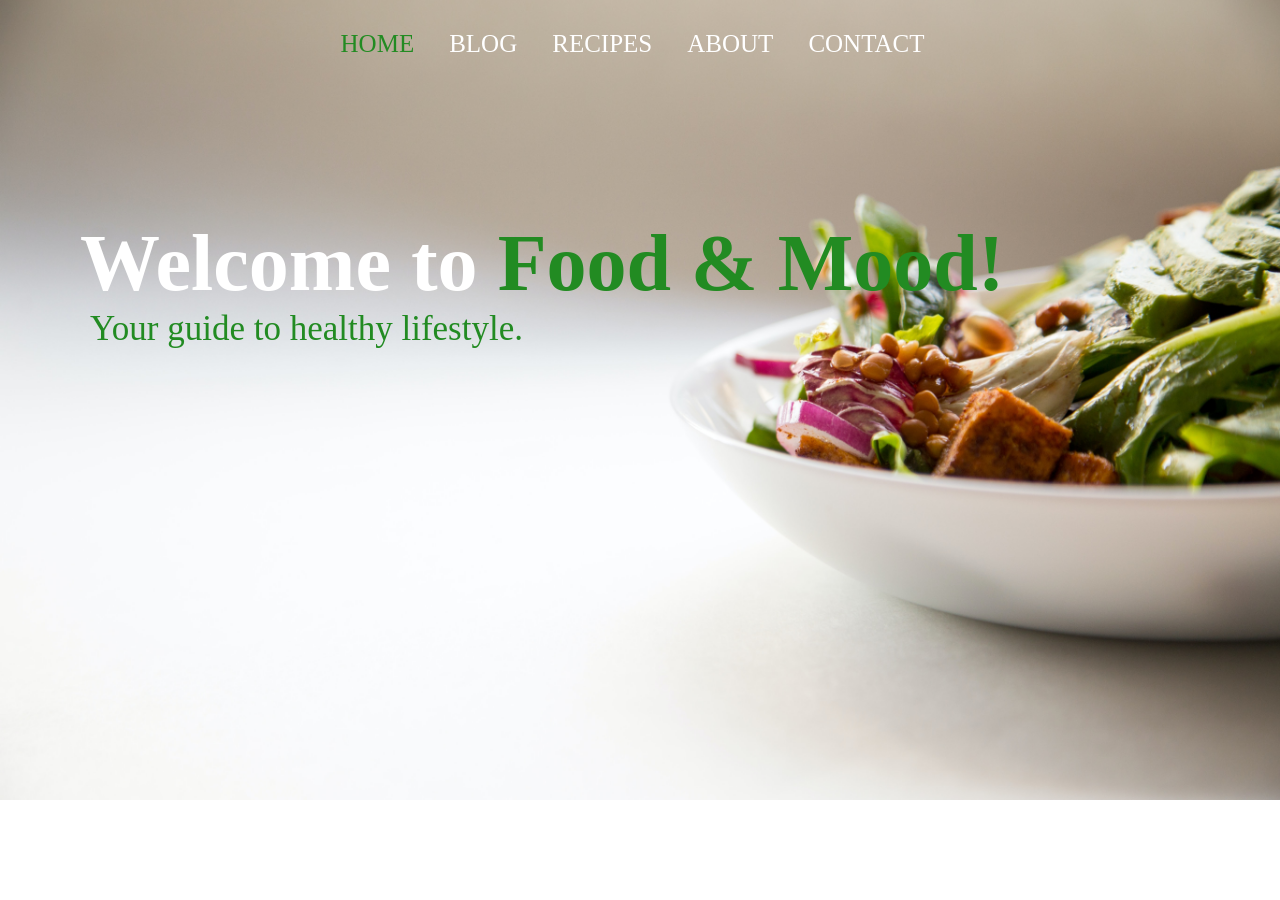
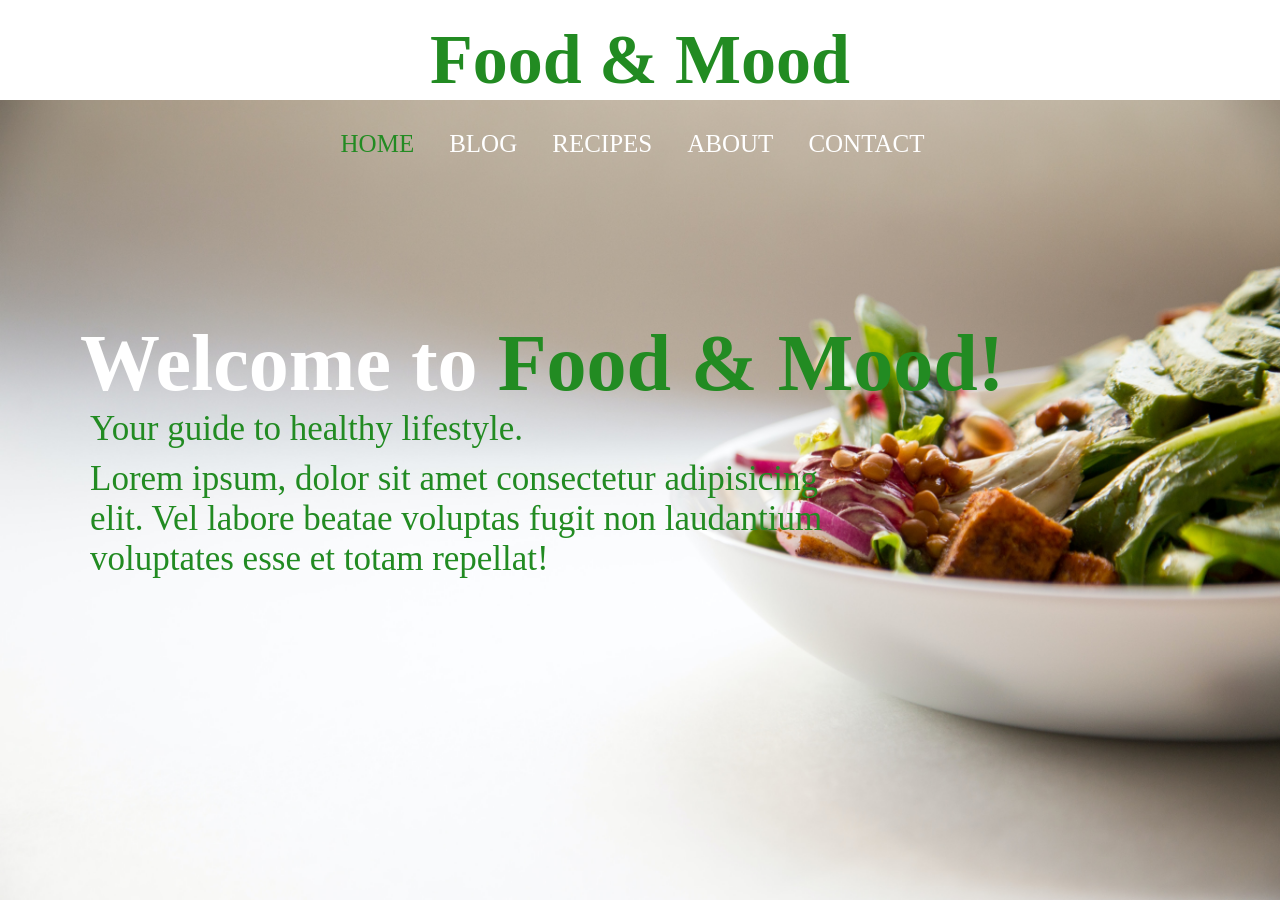
Before and after one commit to sadykova/odin-recipes, a plain HTML site: page index.html in a window 1280 px wide. Before the commit the page ends 800 px from the top, so only its background shows below. Drawn offline with Linux system fonts and the light colour scheme.

Commit message:
Adding logo at the top

```diff
--- a/index.html
+++ b/index.html
@@ -9,6 +9,7 @@
   <body>
     <!-- Header with navigation bar and showcase area -->
     <header id="main-header">
+      <p class="logo">Food & Mood</p>
       <div class="container">
         <nav id="main-nav">
           <ul>
@@ -22,8 +23,15 @@
         <div id="header-content">
           <h1>Welcome to <span class="text-green"> Food & Mood!</span></h1>
           <p>Your guide to healthy lifestyle.</p>
+          <p class="lead-text">
+            Lorem ipsum, dolor sit amet consectetur adipisicing elit. Vel labore
+            beatae voluptas fugit non laudantium voluptates esse et totam
+            repellat!
+          </p>
         </div>
       </div>
     </header>
+
+    <!-- Blog section -->
   </body>
 </html>
--- a/style.css
+++ b/style.css
@@ -5,9 +5,19 @@
   box-sizing: border-box;
 }
 
+/* Logo */
+
+.logo {
+  color: #228b22;
+  font-size: 70px;
+  font-weight: bold;
+  text-align: center;
+  padding-top: 20px;
+}
+
 /* Navigation menu */
 
-#main-header {
+.container {
   background: url(./img/food-plate.jpg) no-repeat center/cover;
   height: 100vh;
 }
@@ -63,3 +73,10 @@
   font-size: 35px;
   color: #228b22;
 }
+
+.lead-text {
+  width: 750px;
+  margin-top: 10px;
+}
+
+/* Media queries */
```
